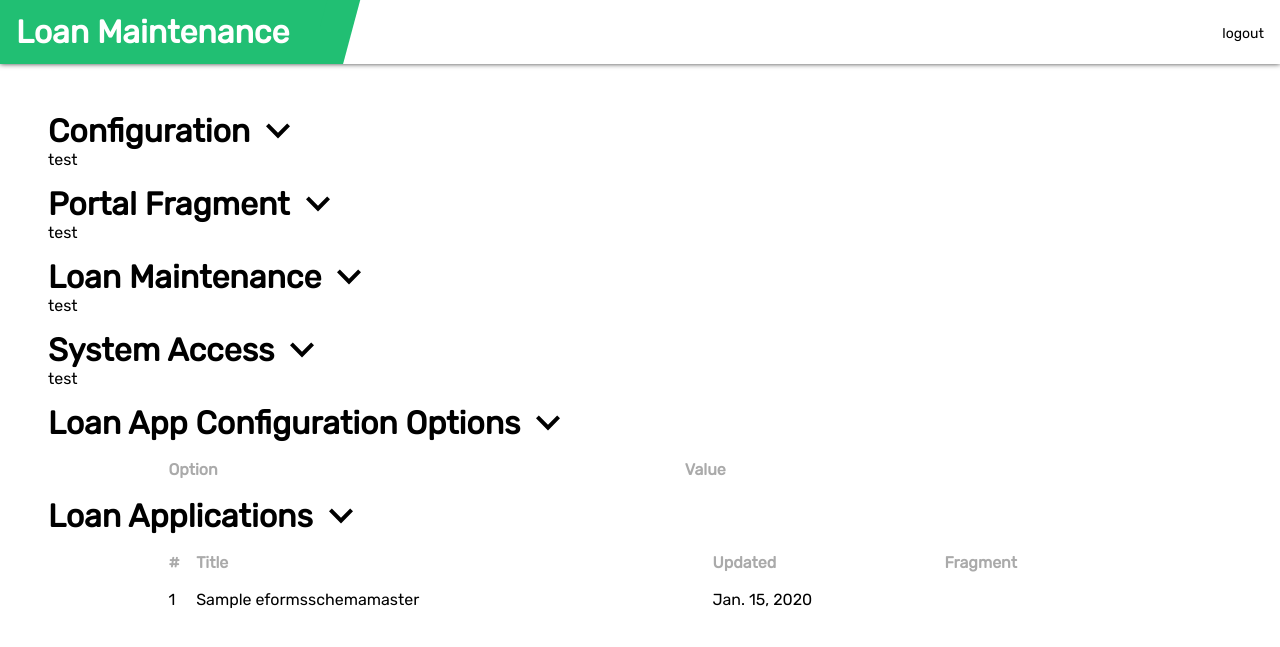
After one commit to NPKelly/CS481-X-S20-capstone-homecu, a Django app: page /Monitor/loanMaintenance/ in a window 1280 px wide. The commit adds this page. Shown: the top 647 px of the page. Run offline with Django 3.2, Linux system fonts and the light colour scheme; tables that the repository leaves empty hold one stand-in row (values such as "Sample post"); lists and menus that the app fills with data are empty; parts of the project's set-up code (start-up, migrations or seed data) failed here and were passed over.

Commit message:
loan maintenance init

```diff
--- a/code/api/Monitor/templates/creditunions.html
+++ b/code/api/Monitor/templates/creditunions.html
@@ -40,7 +40,6 @@
                         <th>Odyssey Status</th>
                         <th>Type</th>
                     </tr>
-                    {% comment %} Django for start {% endcomment %}
                     {% for instance in data %}
                         <tr>
                             <td>{{instance.code}}</td>
--- /dev/null
+++ b/code/api/Monitor/templates/loanMaintenance.html
@@ -0,0 +1,84 @@
+<!DOCTYPE html>
+
+{% load static %}
+
+<html>
+    <head>
+        <title>Loan Maintenance</title>
+        <link rel="stylesheet" type="text/css" href="{% static 'creditunions.css' %}" >
+        <link rel="stylesheet" type="text/css" href="{% static 'loanMaintenance.css' %}" >
+        <link href="https://fonts.googleapis.com/css?family=Rubik&display=swap" rel="stylesheet">
+        <script src="https://cdn.jsdelivr.net/npm/vue/dist/vue.js"></script>
+        <script defer src="{% static 'dropdown.js' %}"></script>
+    </head>
+    <body>
+        <header>
+            <div id="left">
+                <div>
+                    <h1 id="cu">Loan Maintenance</h1>
+                </div>
+            </div>
+            <div id="blank">
+                <div id="angle"></div>
+            </div>
+            <div id="right">
+                <form action="" method="POST">
+                    {% csrf_token %}
+                    <input type="submit" value="logout">
+                </form>
+            </div>
+        </header>
+        <main>
+            <div id="dropdowns">
+                <dropdown>
+                    <template v-slot:header>Configuration</template>
+                    <template v-slot:content>test</template>
+                </dropdown>
+                <dropdown>
+                    <template v-slot:header>Portal Fragment</template>
+                    <template v-slot:content>test</template>
+                </dropdown>
+                <dropdown>
+                    <template v-slot:header>Loan Maintenance</template>
+                    <template v-slot:content>test</template>
+                </dropdown>
+                <dropdown>
+                    <template v-slot:header>System Access</template>
+                    <template v-slot:content>test</template>
+                </dropdown>
+                <dropdown>
+                    <template v-slot:header>Loan App Configuration Options</template>
+                    <template v-slot:content>
+                        <table>
+                            <tr>
+                                <th>Option</th>
+                                <th>Value</th>
+                            </tr>
+                        </table>
+                    </template>
+                </dropdown>
+                <dropdown>
+                    <template v-slot:header>Loan Applications</template>
+                    <template v-slot:content>
+                        <table>
+                            <tr>
+                                <th>#</th>
+                                <th>Title</th>
+                                <th>Updated</th>
+                                <th>Fragment</th>
+                            </tr>
+                            {% for instance in master %}
+                                <tr>
+                                    <td>{{instance.loanid}}</td>
+                                    <td>{{instance.loantitle}}</td>
+                                    <td>{{instance.lastmodified}}</td>
+                                    <td></td>
+                                </tr>
+                            {% endfor %}
+                        </table>
+                    </template>
+                </dropdown>
+            </div>
+        </main>
+    </body>
+</html>
--- a/code/api/Monitor/urls.py
+++ b/code/api/Monitor/urls.py
@@ -5,4 +5,5 @@ urlpatterns = [
         path('', views.index, name='index'),
 	path('creditunions/',views.creditunions,name='creditunions'),
 	path('newUser/', views.newUser,name='newUser'),
+        path('loanMaintenance/', views.loanMaintenance,name='loanMaintenance'),
         ]
--- a/code/api/Monitor/views.py
+++ b/code/api/Monitor/views.py
@@ -10,8 +10,10 @@ from .authentication_backend import AuthBackend
 from .newUser_backend import newUserBackend
 from django.core import serializers
 from .models import BsuClientlist
+from .models import BsuEformsschemamaster
+from .models import BsuEformsschemadetail
 
-data = BsuClientlist.objects.all()
+
 
 # Create your views here.
 def index(request):
@@ -86,7 +88,13 @@ def creditunions(request):
         logout(request)
         return redirect('index')
 
+    data = BsuClientlist.objects.all()
     args = {'data' : data}
     return render(request, 'creditunions.html',args)
     # else:
     #     return render(request,'index',{})
+
+def loanMaintenance(request):
+	master = BsuEformsschemamaster.objects.all()
+	detail = BsuEformsschemadetail.objects.all()
+	return render(request, 'loanMaintenance.html',{'master':master,'detail':detail})
--- a/code/api/static/creditunions.css
+++ b/code/api/static/creditunions.css
@@ -123,3 +123,22 @@ td {
     text-decoration: underline;
     cursor: pointer;
 }
+
+.dropdown_header {
+    display: flex;
+    flex-direction: row;
+    align-items: center;
+    margin-top: 1em;
+}
+
+.dropdown_header > svg {
+    margin-left: 1em;
+}
+
+.dropdown_header > svg:hover {
+    cursor: pointer;
+}
+
+#dropdowns {
+    margin: 3em;
+}
--- /dev/null
+++ b/code/api/static/dropdown.js
@@ -0,0 +1,13 @@
+Vue.component('dropdown',{
+    delimiters: ['[[', ']]'],
+    template:
+    `<div>
+        <div class="dropdown_header">
+            <h1><slot name="header"></slot></h1>
+            <svg xmlns="http://www.w3.org/2000/svg" width="24" height="24" viewBox="0 0 24 24"><path d="M0 7.33l2.829-2.83 9.175 9.339 9.167-9.339 2.829 2.83-11.996 12.17z"/></svg>
+        </div>
+        <div><slot name="content"></slot></div>
+    </div>`
+});
+
+new Vue({el:'#dropdowns'});
--- /dev/null
+++ b/code/api/static/loanMaintenance.css
@@ -0,0 +1,3 @@
+table {
+    margin-top: 1em;
+}
```
Also changed, not shown: docs/Nealon.md (+9 -1 lines).
